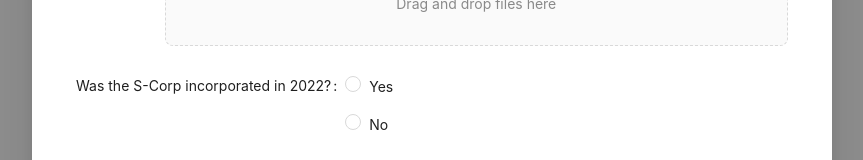
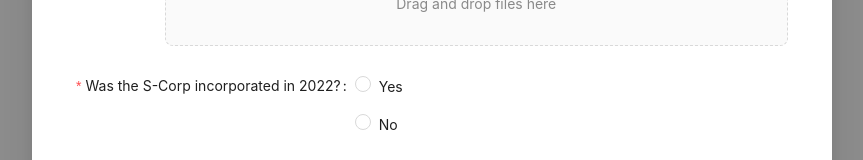
Before and after one commit to chandannath500/form, a React (Create React App) app: page / in a window 1280 px wide. Both pictures are taken after a click on the button "Create Form". Shown: the part 469-629 px from the top of the page, without its empty margins (208-1071 px from the left). Built offline with nearby package versions, Linux system fonts and the light colour scheme.

Commit message:
Update Incorporated.js

```diff
--- a/src/component/Incorporated.js
+++ b/src/component/Incorporated.js
@@ -8,6 +8,12 @@ const Incorporated = ({ incorporated2022Value, handleIncorporated2022Change, for
       <Form.Item
         label="Was the S-Corp incorporated in 2022?"
         name="incorporated2022"
+        rules={[
+            {
+              required: true,
+              message: 'Please select an option',
+            },
+          ]}
       >
         <Radio.Group
           className="vertical-radio-group"
```
